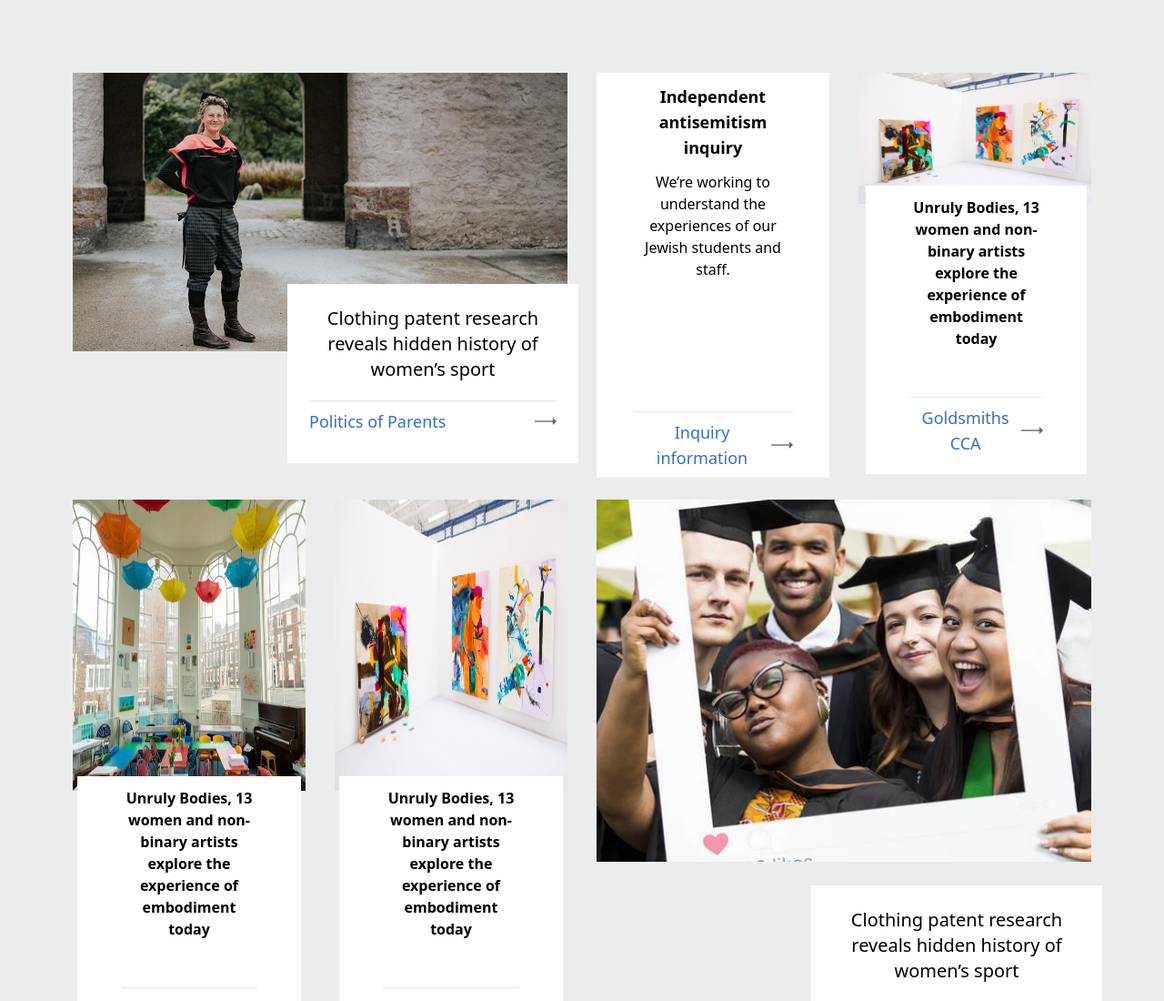
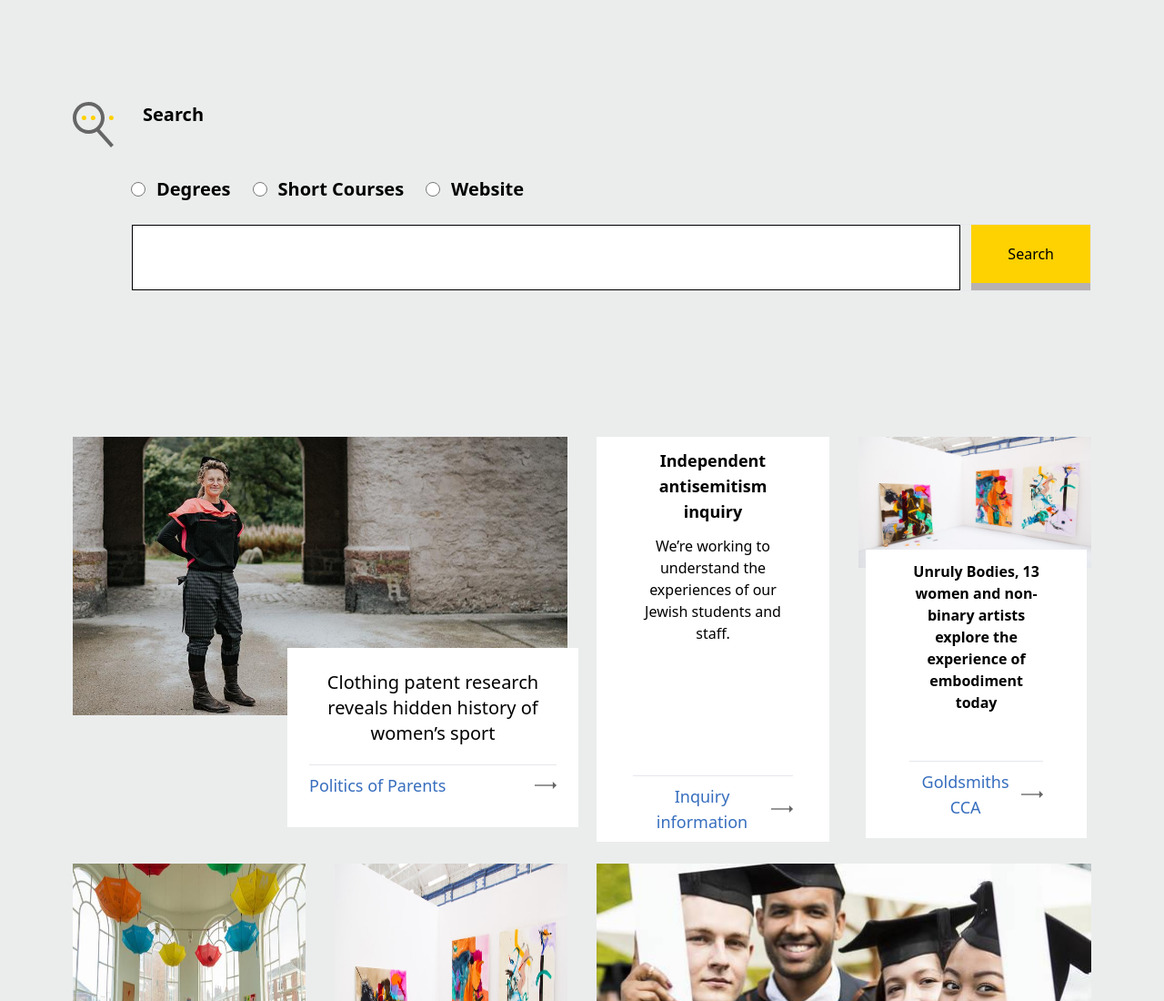
Before and after one commit to gasangw/Clone-challenge, a website built with Vite: page index.html in a window 1280 px wide. Shown: the top 1100 px of the page at 91% size. Built offline with nearby package versions, Linux system fonts and the light colour scheme.

Commit message:
Complete the search section with select options

```diff
--- a/index.html
+++ b/index.html
@@ -9,6 +9,36 @@
 <body>
     <header></header>
     <main>
+        <!-- section of search bar -->
+        <section class="bg-[#ebeded] py-20">
+            <div class="container">
+                <div class="flex gap-8 py-8">
+                   <img src="Images/search.svg" alt="search-icon" />
+                   <p class="font-bold text-xl font-sans">Search</p>
+                </div>
+                <div class="flex space-x-6 flex-wrap font-sans pl-16">
+                   <div class="flex gap-3">
+                      <input type="radio" class="w-4"/>
+                      <label class="text-xl font-semibold">Degrees</label>
+                   </div>
+                   <div class="flex gap-3">
+                    <input type="radio" class="w-4"/>
+                    <label class="text-xl font-semibold">Short Courses</label>
+                 </div>
+                 <div class="flex gap-3">
+                    <input type="radio" class="w-4"/>
+                    <label class="text-xl font-semibold">Website</label>
+                 </div>
+                </div>
+
+                <div class="flex gap-3 border mt-6 ml-16">
+                    <input type="text" class="w-full outline-none border border-black px-4"/>
+                    <button class="hidden md:block py-5 px-10 font-sans font-normal bg-[#fed100] border-b-8 border-[#b7b1b1]">Search</button>
+                    <button class="block py-5 px-10 font-sans font-normal bg-[#fed100] border-b-8 border-[#b7b1b1] md:hidden">Go</button>
+                </div>
+            </div>
+        </section>
+
         <!-- Section of programs or couses -->
         <section class="bg-[#ebeded] py-20">
            <div class="container flex-col space-y-6">
```
Also changed, not shown: Images/search.svg (added).
